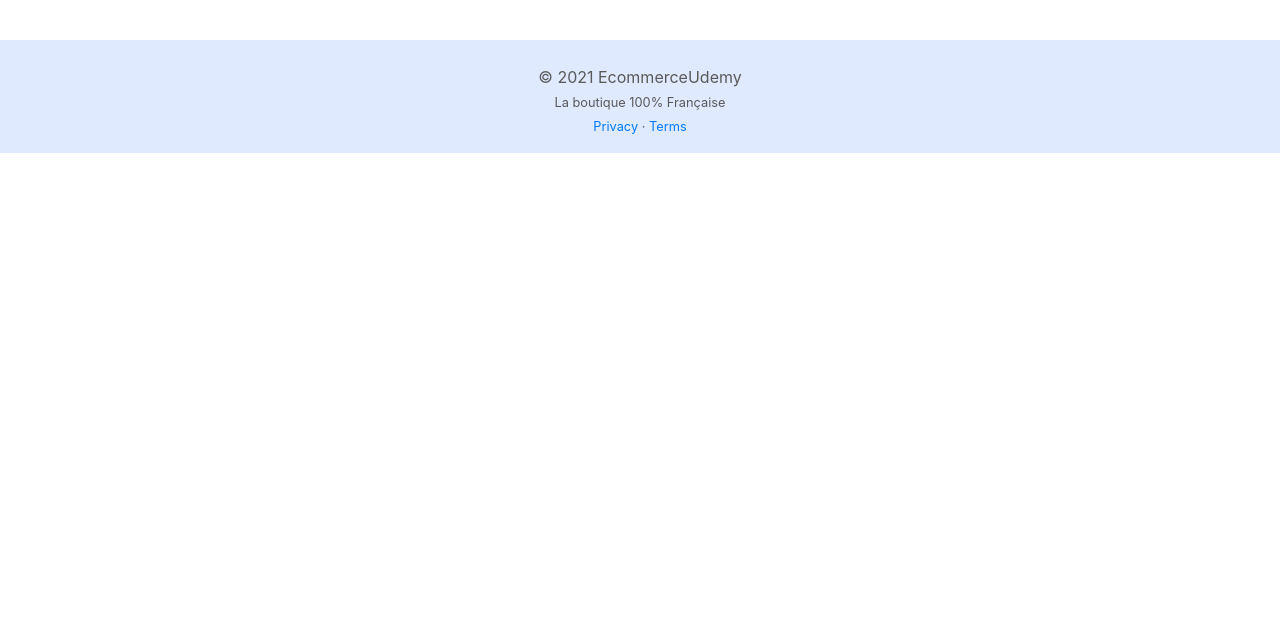
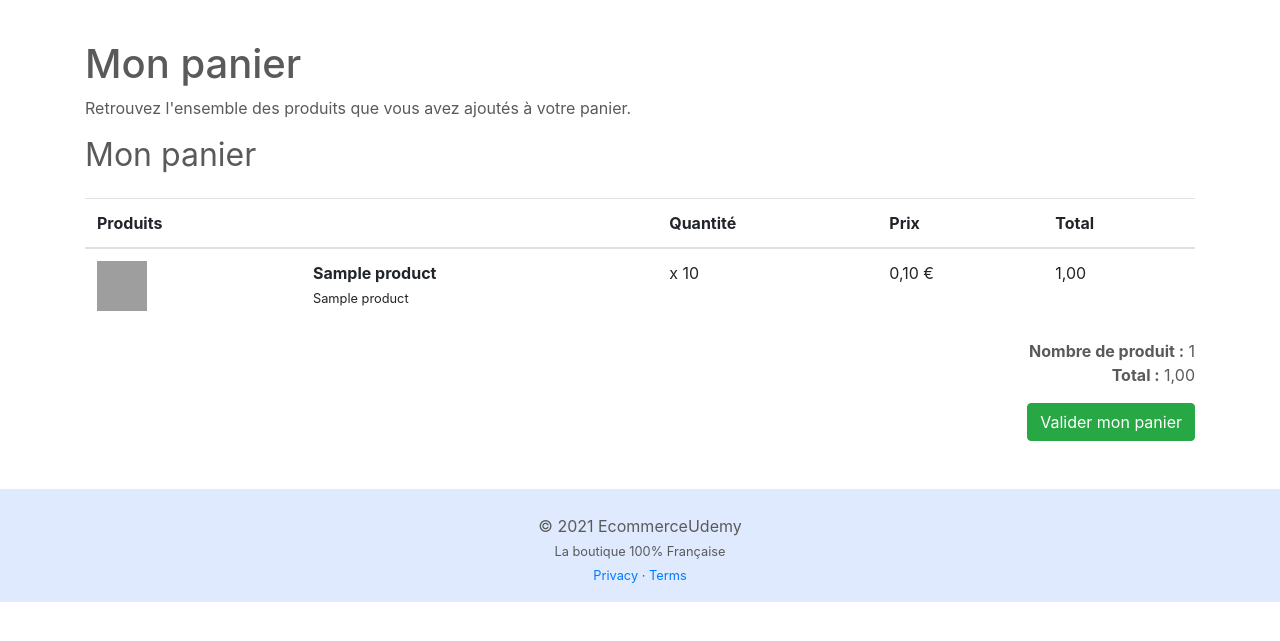
Before and after one commit to KMinetto/ecommerceUdemy, a Symfony app: template templates/cart/index.html.twig in a window 1280 px wide. Shown: the part 56-697 px from the top of the page. Run offline with Twig, Linux system fonts and the light colour scheme; the template is opened without the code that fills it: most values are stand-ins (such as "Sample title", 1, 10 or a date in 2020); some libraries are stand-ins or nearby versions; grey boxes are pictures that could not be loaded.

Commit message:
Display cart with all products added and Calcul auto for total * quantity and total of all products

```diff
--- a/templates/cart/index.html.twig
+++ b/templates/cart/index.html.twig
@@ -1,20 +1,47 @@
 {% extends 'base.html.twig' %}
 
-{% block title %}Hello CartController!{% endblock %}
+{% block title %}Mon panier{% endblock %}
 
-{% block body %}
-<style>
-    .example-wrapper { margin: 1em auto; max-width: 800px; width: 95%; font: 18px/1.5 sans-serif; }
-    .example-wrapper code { background: #F5F5F5; padding: 2px 6px; }
-</style>
+{% block content %}
 
-<div class="example-wrapper">
-    <h1>Hello {{ controller_name }}! ✅</h1>
-
-    This friendly message is coming from:
-    <ul>
-        <li>Your controller at <code><a href="{{ 'C:/wamp64/www/ecommerceUdemy/src/Controller/CartController.php'|file_link(0) }}">src/Controller/CartController.php</a></code></li>
-        <li>Your template at <code><a href="{{ 'C:/wamp64/www/ecommerceUdemy/templates/cart/index.html.twig'|file_link(0) }}">templates/cart/index.html.twig</a></code></li>
-    </ul>
-</div>
+    {% set bigTotal = null %}
+    <h1>Mon panier</h1>
+    <p>Retrouvez l'ensemble des produits que vous avez ajoutés à votre panier.</p>
+    <h2>Mon panier</h2>
+    <table class="table mt-4">
+        <thead>
+        <tr>
+            <th scope="col">Produits</th>
+            <th scope="col"></th>
+            <th scope="col">Quantité</th>
+            <th scope="col">Prix</th>
+            <th scope="col">Total</th>
+        </tr>
+        </thead>
+        <tbody>
+        {% for products in cart %}
+            {% set quantity = products.quantity %}
+            {% set price = (products.product.price / 100)|number_format(2, ',', '.') %}
+            {% set total = ((products.product.price * products.quantity) / 100)|number_format(2, ',', '.') %}
+            <tr>
+                <th>
+                    <img width="50px" height="50px" src="uploads/Products/{{ products.product.illustration }}" alt="{{ products.product.name }}">
+                </th>
+                <th>
+                    {{ products.product.name }} <br>
+                    <small>{{ products.product.subtitle }}</small>
+                </th>
+                <td>x {{ quantity }}</td>
+                <td>{{ price }} €</td>
+                <td>{{ total }}</td>
+            </tr>
+            {% set bigTotal = bigTotal + (products.product.price * products.quantity) %}
+        {% endfor %}
+        </tbody>
+    </table>
+    <div class="text-right mb-5">
+        <b>Nombre de produit :</b> {{ cart|length }} <br>
+        <b>Total :</b> {{ (bigTotal / 100)|number_format(2, ',', '.') }} <br>
+        <a href="#" class="btn btn-success mt-3">Valider mon panier</a>
+    </div>
 {% endblock %}
```
Also changed, not shown: src/Controller/CartController.php (+21 -2 lines).
